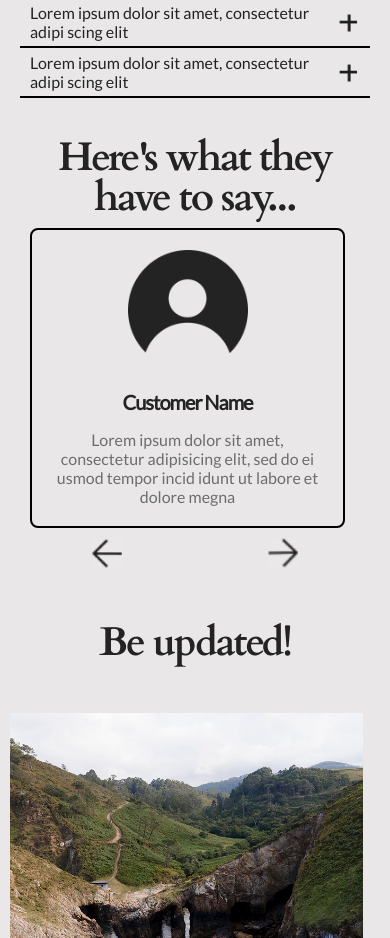
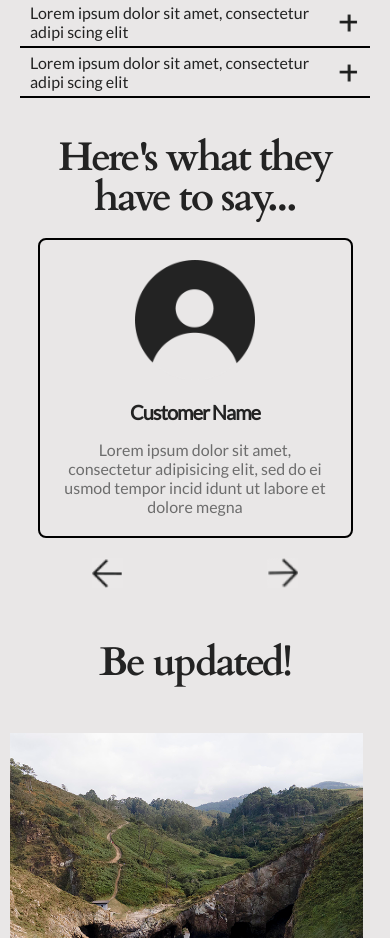
Before and after one commit to aksharbisht/travelPageFlex, a plain HTML site: page index.html in a window 390 px wide. Shown: the part 4960-5898 px from the top of the page. Drawn offline with Linux system fonts and the light colour scheme.

Commit message:
aligned testimonial box

```diff
--- a/public/css/style.css
+++ b/public/css/style.css
@@ -879,16 +879,18 @@ textarea{
         font-size: 40px;
         line-height: 1;
         width: 100%;
+        padding-bottom: 20px;
     }
     .testimonialContent{
         flex-direction: column;
     }
     .testimonialBox{
         width: 90%;
-        margin: 10px 10px;
+        margin: auto;
         padding: 20px 20px;
     }
     .testArrowMobile{
+        margin-top: 20px;
         display: flex;
         justify-content:space-around;
         align-items: center;
```
